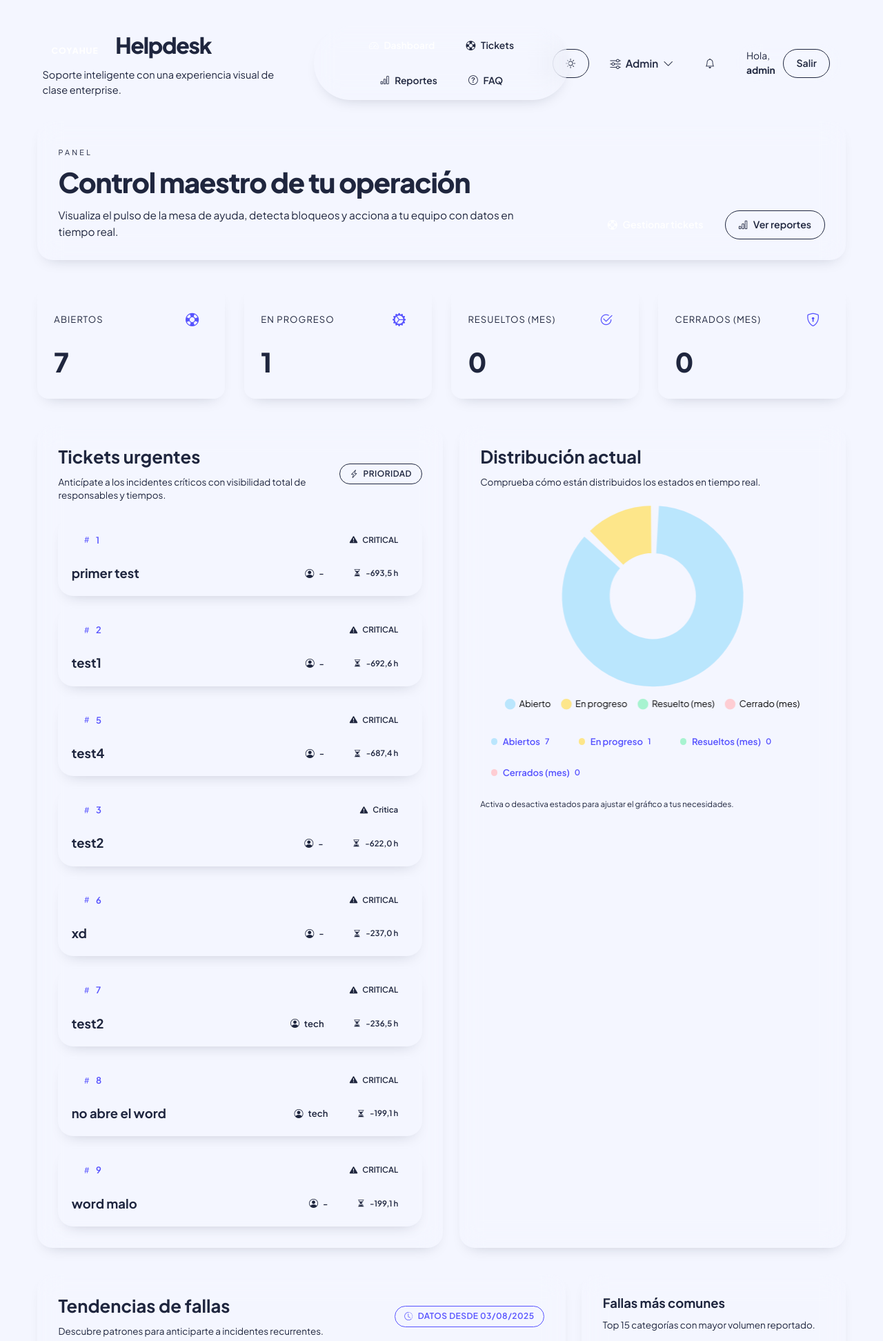
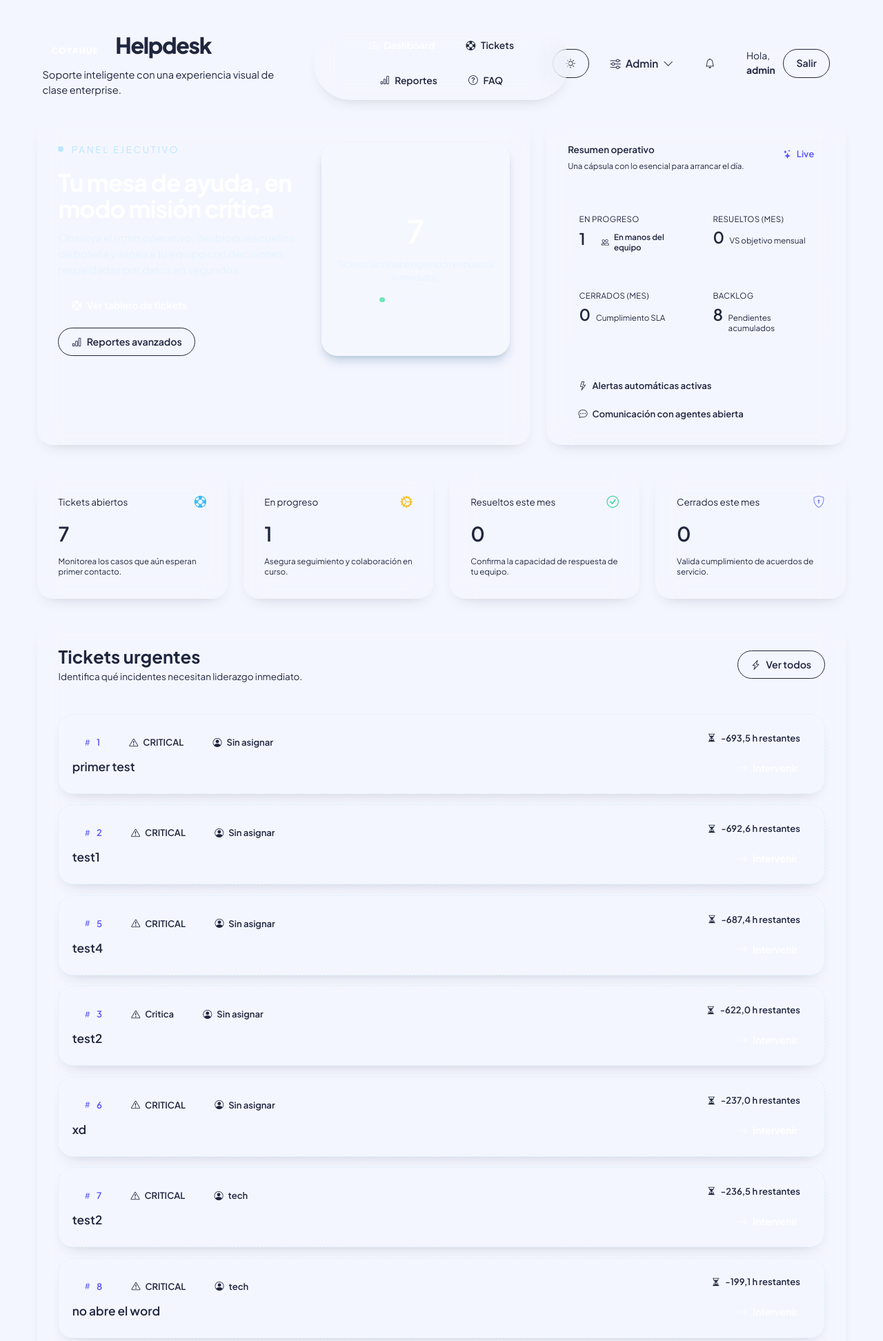
Before and after one commit to robyOps/test, a Django app: page / in a window 1280 px wide. Shown: the top 1944 px of the page at 69% size. Run offline with Django 5.2, Linux system fonts and the light colour scheme; a user stored in the database is signed in; data comes from the database, SQL or seed files in the repository; some libraries are stand-ins or nearby versions.

Commit message:
Rediseño moderno del dashboard

```diff
--- a/mvp-tickets/templates/dashboard.html
+++ b/mvp-tickets/templates/dashboard.html
@@ -3,77 +3,148 @@
 {% block title %}Dashboard{% endblock %}
 
 {% block content %}
-<section class="page-section">
-  <header class="surface-panel page-header">
-    <div class="flex flex-col gap-4 lg:flex-row lg:items-end lg:justify-between">
+<section class="space-y-10">
+  <header class="grid gap-6 xl:grid-cols-[minmax(0,1.65fr)_minmax(0,1fr)]">
+    <article class="surface-panel surface-panel--gradient overflow-hidden">
+      <div class="flex flex-col justify-between gap-8 lg:flex-row">
+        <div class="max-w-xl space-y-5">
+          <div class="flex items-center gap-3 text-sm uppercase tracking-[0.2em] text-sky-200">
+            <span class="inline-flex h-2 w-2 rounded-full bg-sky-200"></span>
+            Panel ejecutivo
+          </div>
           <div class="space-y-3">
-        <span class="page-eyebrow">Panel</span>
-        <h1 class="page-title">Control maestro de tu operación</h1>
-        <p class="page-subtitle">Visualiza el pulso de la mesa de ayuda, detecta bloqueos y acciona a tu equipo con datos en tiempo real.</p>
+            <h1 class="text-3xl font-bold tracking-tight text-white sm:text-4xl">Tu mesa de ayuda, en modo misión crítica</h1>
+            <p class="text-base text-sky-100/80">Observa el ritmo operativo, desbloquea cuellos de botella y alinea a tu equipo con decisiones respaldadas por datos en segundos.</p>
           </div>
-      <div class="page-actions">
-        <a href="{% url 'tickets_home' %}" class="btn btn-primary"><i class="bi bi-life-preserver"></i> Gestionar tickets</a>
-        <a href="{% url 'reports_dashboard' %}" class="btn btn-ghost"><i class="bi bi-bar-chart"></i> Ver reportes</a>
+          <div class="flex flex-wrap gap-3">
+            <a href="{% url 'tickets_home' %}" class="btn btn-primary"><i class="bi bi-life-preserver"></i> Ver tablero de tickets</a>
+            <a href="{% url 'reports_dashboard' %}" class="btn btn-ghost"><i class="bi bi-bar-chart"></i> Reportes avanzados</a>
           </div>
         </div>
+        <div class="grid h-full w-full max-w-xs place-content-center rounded-3xl bg-white/15 px-6 py-8 text-center shadow-lg shadow-sky-900/20 backdrop-blur">
+          <div class="space-y-4">
+            <p class="text-xs uppercase tracking-[0.25em] text-sky-50/70">Pulso actual</p>
+            <p class="text-5xl font-semibold text-white">{{ counts.open|default:0 }}</p>
+            <p class="text-sm text-sky-100/80">Tickets activos exigiendo respuesta inmediata.</p>
+            <div class="flex items-center justify-center gap-2 text-xs font-medium text-sky-50/70">
+              <span class="inline-flex h-2 w-2 rounded-full bg-emerald-300"></span>
+              Ritmo saludable
+            </div>
+          </div>
+        </div>
+      </div>
+    </article>
+
+    <article class="surface-panel surface-panel--muted">
+      <div class="flex items-start justify-between">
+        <div class="space-y-2">
+          <p class="text-sm font-semibold text-muted">Resumen operativo</p>
+          <p class="text-xs text-muted-soft">Una cápsula con lo esencial para arrancar el día.</p>
+        </div>
+        <span class="pill pill--accent"><i class="bi bi-stars"></i> Live</span>
+      </div>
+      <dl class="grid grid-cols-1 gap-4 pt-6 sm:grid-cols-2">
+        <div class="rounded-2xl border border-white/5 bg-white/5 p-4">
+          <dt class="text-xs uppercase tracking-wide text-muted-soft">En progreso</dt>
+          <dd class="mt-1 flex items-baseline gap-2">
+            <span class="text-2xl font-semibold">{{ counts.in_progress|default:0 }}</span>
+            <span class="pill pill--muted text-xs"><i class="bi bi-people"></i> En manos del equipo</span>
+          </dd>
+        </div>
+        <div class="rounded-2xl border border-white/5 bg-white/5 p-4">
+          <dt class="text-xs uppercase tracking-wide text-muted-soft">Resueltos (mes)</dt>
+          <dd class="mt-1 flex items-baseline gap-2">
+            <span class="text-2xl font-semibold">{{ counts.resolved|default:0 }}</span>
+            <span class="text-xs text-muted">VS objetivo mensual</span>
+          </dd>
+        </div>
+        <div class="rounded-2xl border border-white/5 bg-white/5 p-4">
+          <dt class="text-xs uppercase tracking-wide text-muted-soft">Cerrados (mes)</dt>
+          <dd class="mt-1 flex items-baseline gap-2">
+            <span class="text-2xl font-semibold">{{ counts.closed|default:0 }}</span>
+            <span class="text-xs text-muted">Cumplimiento SLA</span>
+          </dd>
+        </div>
+        {% with open_tickets=counts.open|default:0 in_progress_tickets=counts.in_progress|default:0 %}
+        <div class="rounded-2xl border border-white/5 bg-white/5 p-4">
+          <dt class="text-xs uppercase tracking-wide text-muted-soft">Backlog</dt>
+          <dd class="mt-1 flex items-baseline gap-2">
+            <span class="text-2xl font-semibold">{{ open_tickets|add:in_progress_tickets }}</span>
+            <span class="text-xs text-muted">Pendientes acumulados</span>
+          </dd>
+        </div>
+        {% endwith %}
+      </dl>
+      <div class="mt-6 flex flex-wrap gap-3 text-xs text-muted">
+        <span class="pill pill--muted"><i class="bi bi-lightning"></i> Alertas automáticas activas</span>
+        <span class="pill pill--muted"><i class="bi bi-chat-dots"></i> Comunicación con agentes abierta</span>
+      </div>
+    </article>
   </header>
 
-  <section class="stat-grid">
-    <article class="stat-card">
-      <div class="flex items-center justify-between">
-        <span class="stat-card__label">Abiertos</span>
-        <span class="stat-card__icon"><i class="bi bi-life-preserver"></i></span>
+  <section class="grid gap-6 lg:grid-cols-2 xl:grid-cols-4">
+    <article class="surface-panel surface-panel--muted flex flex-col gap-4">
+      <div class="flex items-center justify-between text-sm text-muted">
+        <span>Tickets abiertos</span>
+        <i class="bi bi-life-preserver text-lg text-sky-400"></i>
       </div>
-      <p class="stat-card__value">{{ counts.open }}</p>
+      <p class="text-3xl font-semibold">{{ counts.open|default:0 }}</p>
+      <p class="text-xs text-muted-soft">Monitorea los casos que aún esperan primer contacto.</p>
     </article>
-    <article class="stat-card">
-      <div class="flex items-center justify-between">
-        <span class="stat-card__label">En progreso</span>
-        <span class="stat-card__icon"><i class="bi bi-gear-wide-connected"></i></span>
+    <article class="surface-panel surface-panel--muted flex flex-col gap-4">
+      <div class="flex items-center justify-between text-sm text-muted">
+        <span>En progreso</span>
+        <i class="bi bi-gear-wide-connected text-lg text-amber-400"></i>
       </div>
-      <p class="stat-card__value">{{ counts.in_progress }}</p>
+      <p class="text-3xl font-semibold">{{ counts.in_progress|default:0 }}</p>
+      <p class="text-xs text-muted-soft">Asegura seguimiento y colaboración en curso.</p>
     </article>
-    <article class="stat-card">
-      <div class="flex items-center justify-between">
-        <span class="stat-card__label">Resueltos (mes)</span>
-        <span class="stat-card__icon"><i class="bi bi-check2-circle"></i></span>
+    <article class="surface-panel surface-panel--muted flex flex-col gap-4">
+      <div class="flex items-center justify-between text-sm text-muted">
+        <span>Resueltos este mes</span>
+        <i class="bi bi-check-circle text-lg text-emerald-400"></i>
       </div>
-      <p class="stat-card__value">{{ counts.resolved }}</p>
+      <p class="text-3xl font-semibold">{{ counts.resolved|default:0 }}</p>
+      <p class="text-xs text-muted-soft">Confirma la capacidad de respuesta de tu equipo.</p>
     </article>
-    <article class="stat-card">
-      <div class="flex items-center justify-between">
-        <span class="stat-card__label">Cerrados (mes)</span>
-        <span class="stat-card__icon"><i class="bi bi-shield-lock"></i></span>
+    <article class="surface-panel surface-panel--muted flex flex-col gap-4">
+      <div class="flex items-center justify-between text-sm text-muted">
+        <span>Cerrados este mes</span>
+        <i class="bi bi-shield-lock text-lg text-indigo-400"></i>
       </div>
-      <p class="stat-card__value">{{ counts.closed }}</p>
+      <p class="text-3xl font-semibold">{{ counts.closed|default:0 }}</p>
+      <p class="text-xs text-muted-soft">Valida cumplimiento de acuerdos de servicio.</p>
     </article>
   </section>
 
-  <section class="grid gap-6 xl:grid-cols-[1.05fr_1fr]">
-    <article class="surface-panel surface-panel--muted">
-      <div class="flex flex-col gap-2 sm:flex-row sm:items-center sm:justify-between">
-        <div class="stack">
+  <section class="grid gap-6 2xl:grid-cols-[minmax(0,1.4fr)_minmax(0,1fr)]">
+    <article class="surface-panel surface-panel--muted space-y-6">
+      <div class="flex flex-col gap-3 lg:flex-row lg:items-center lg:justify-between">
+        <div class="space-y-1">
           <h2 class="heading-lg">Tickets urgentes</h2>
-          <p class="text-sm text-muted">Anticípate a los incidentes críticos con visibilidad total de responsables y tiempos.</p>
+          <p class="text-sm text-muted">Identifica qué incidentes necesitan liderazgo inmediato.</p>
         </div>
-        <span class="chip chip--danger"><i class="bi bi-lightning-charge"></i> Prioridad</span>
+        <a href="{% url 'tickets_home' %}?priority=alta" class="btn btn-ghost"><i class="bi bi-lightning-charge"></i> Ver todos</a>
       </div>
       {% if urgent_tickets %}
-      <ul class="card-list" role="list">
+      <ul class="space-y-4" role="list">
         {% for ticket in urgent_tickets %}
-        <li class="surface-panel surface-panel--compact surface-panel--tonal">
-          <div class="flex flex-wrap items-center justify-between gap-3 text-sm text-muted">
+        <li class="surface-panel surface-panel--tonal surface-panel--compact border border-dashed border-sky-200/40">
+          <div class="flex flex-col gap-4 md:flex-row md:items-center md:justify-between">
+            <div class="space-y-2">
+              <div class="flex flex-wrap items-center gap-3 text-xs text-muted-soft">
                 <a href="{% url 'ticket_detail' ticket.id %}" class="pill pill--accent" aria-label="Abrir ticket {{ ticket.code }}">
                   <i class="bi bi-hash"></i>
                   {{ ticket.code }}
                 </a>
-            <span class="pill pill--danger text-xs"><i class="bi bi-exclamation-triangle-fill"></i> {{ ticket.priority.name }}</span>
+                <span class="pill pill--danger"><i class="bi bi-exclamation-triangle"></i> {{ ticket.priority.name }}</span>
+                <span class="pill pill--muted"><i class="bi bi-person-circle"></i>{% if ticket.assigned_to %}{{ ticket.assigned_to.username }}{% else %}Sin asignar{% endif %}</span>
               </div>
-          <div class="flex flex-col gap-4 sm:flex-row sm:items-center sm:justify-between">
-            <p class="heading-md">{{ ticket.title }}</p>
-            <div class="flex flex-wrap items-center gap-3 text-sm text-muted">
-              <span class="pill pill--muted"><i class="bi bi-person-circle"></i>{% if ticket.assigned_to %}{{ ticket.assigned_to.username }}{% else %}-{% endif %}</span>
-              <span class="pill pill--warning text-xs"><i class="bi bi-hourglass-split"></i> {{ ticket.remaining_hours|floatformat:1 }} h</span>
+              <h3 class="text-lg font-semibold text-muted">{{ ticket.title }}</h3>
+            </div>
+            <div class="flex flex-col items-start gap-2 text-sm text-muted-soft md:items-end">
+              <span class="pill pill--warning"><i class="bi bi-hourglass-split"></i> {{ ticket.remaining_hours|floatformat:1 }} h restantes</span>
+              <a href="{% url 'ticket_detail' ticket.id %}" class="btn btn-primary"><i class="bi bi-arrow-right"></i> Intervenir</a>
             </div>
           </div>
         </li>
@@ -82,24 +153,24 @@
       {% else %}
       <div class="empty-state">
         <i class="bi bi-emoji-smile text-4xl text-emerald-300"></i>
-        <p class="text-base">No hay tickets urgentes. Tu equipo mantiene el tablero bajo control.</p>
+        <p class="text-base">Sin alertas críticas por ahora. Mantén la vigilancia con los tableros inteligentes.</p>
       </div>
       {% endif %}
     </article>
 
-    <article class="surface-panel surface-panel--gradient">
-      <div class="stack">
-        <h2 class="heading-lg">Distribución actual</h2>
-        <p class="text-sm text-muted">Comprueba cómo están distribuidos los estados en tiempo real.</p>
+    <article class="surface-panel surface-panel--gradient space-y-6">
+      <div class="space-y-1">
+        <h2 class="heading-lg text-white">Distribución de estados</h2>
+        <p class="text-sm text-sky-100/80">Controla la salud de tu operación en tiempo real. Ajusta la vista con los filtros inferiores.</p>
       </div>
-      <div class="mx-auto h-80 w-full max-w-xl">
+      <div class="mx-auto h-72 w-full max-w-sm">
         <canvas id="statusChart" aria-label="Gráfico circular de estado de tickets"></canvas>
       </div>
-      <div id="statusFilters" class="flex flex-wrap gap-3">
+      <div id="statusFilters" class="flex flex-wrap gap-3 text-xs">
         <label class="pill pill--accent" data-index="0">
           <input type="checkbox" class="status-toggle sr-only" data-index="0" checked>
           <span class="flex items-center gap-2">
-            <span class="inline-flex h-2.5 w-2.5 rounded-full" style="background-color: #bae6fd"></span>
+            <span class="inline-flex h-2.5 w-2.5 rounded-full" style="background-color: #38bdf8"></span>
             Abiertos
           </span>
           <span class="text-xs text-muted-soft">{{ counts.open }}</span>
@@ -107,7 +178,7 @@
         <label class="pill pill--accent" data-index="1">
           <input type="checkbox" class="status-toggle sr-only" data-index="1" checked>
           <span class="flex items-center gap-2">
-            <span class="inline-flex h-2.5 w-2.5 rounded-full" style="background-color: #fde68a"></span>
+            <span class="inline-flex h-2.5 w-2.5 rounded-full" style="background-color: #fbbf24"></span>
             En progreso
           </span>
           <span class="text-xs text-muted-soft">{{ counts.in_progress }}</span>
@@ -115,7 +186,7 @@
         <label class="pill pill--accent" data-index="2">
           <input type="checkbox" class="status-toggle sr-only" data-index="2" checked>
           <span class="flex items-center gap-2">
-            <span class="inline-flex h-2.5 w-2.5 rounded-full" style="background-color: #a7f3d0"></span>
+            <span class="inline-flex h-2.5 w-2.5 rounded-full" style="background-color: #34d399"></span>
             Resueltos (mes)
           </span>
           <span class="text-xs text-muted-soft">{{ counts.resolved }}</span>
@@ -123,25 +194,24 @@
         <label class="pill pill--accent" data-index="3">
           <input type="checkbox" class="status-toggle sr-only" data-index="3" checked>
           <span class="flex items-center gap-2">
-            <span class="inline-flex h-2.5 w-2.5 rounded-full" style="background-color: #fecdd3"></span>
+            <span class="inline-flex h-2.5 w-2.5 rounded-full" style="background-color: #f472b6"></span>
             Cerrados (mes)
           </span>
           <span class="text-xs text-muted-soft">{{ counts.closed }}</span>
         </label>
       </div>
-      <p class="text-xs text-muted-soft">Activa o desactiva estados para ajustar el gráfico a tus necesidades.</p>
     </article>
   </section>
 
-  <section class="grid gap-6 xl:grid-cols-[2fr_1fr]">
-    <article class="surface-panel surface-panel--gradient">
-      <div class="flex flex-col gap-2 sm:flex-row sm:items-center sm:justify-between">
-        <div class="stack">
+  <section class="grid gap-6 2xl:grid-cols-[minmax(0,1.5fr)_minmax(0,1fr)]">
+    <article class="surface-panel surface-panel--muted space-y-6">
+      <div class="flex flex-col gap-3 lg:flex-row lg:items-center lg:justify-between">
+        <div class="space-y-1">
           <h2 class="heading-lg">Tendencias de fallas</h2>
-          <p class="text-sm text-muted">Descubre patrones para anticiparte a incidentes recurrentes.</p>
+          <p class="text-sm text-muted">Descubre patrones y anticipa incidentes recurrentes con datos históricos.</p>
         </div>
         {% if has_failures_data %}
-        <span class="chip chip--accent"><i class="bi bi-clock-history"></i> Datos desde {{ failures_since|localtime|date:"d/m/Y" }}</span>
+        <span class="pill pill--accent"><i class="bi bi-clock-history"></i> Desde {{ failures_since|localtime|date:"d/m/Y" }}</span>
         {% endif %}
       </div>
 
@@ -159,23 +229,30 @@
       {% endif %}
     </article>
 
-    <article class="surface-panel surface-panel--muted">
-      <div class="stack">
+    <article class="surface-panel surface-panel--muted space-y-6">
+      <div class="space-y-1">
         <h3 class="heading-md">Fallas más comunes</h3>
-        <p class="text-sm text-muted">Top 15 categorías con mayor volumen reportado.</p>
+        <p class="text-sm text-muted">Top de categorías con mayor volumen reportado.</p>
       </div>
       {% if failure_breakdown %}
-      <ul class="card-list overflow-y-auto pr-2" role="list">
+      <ul class="space-y-3" role="list">
         {% for failure in failure_breakdown %}
-        <li class="surface-panel surface-panel--compact surface-panel--tonal">
-          <div class="flex items-center justify-between">
+        <li class="surface-panel surface-panel--tonal surface-panel--compact">
+          <div class="flex items-center justify-between gap-4">
             <div class="flex items-center gap-3">
-              <span class="avatar" style="background: linear-gradient(135deg, {{ failure.color }}33, {{ failure.color }}66);">{{ forloop.counter }}</span>
-              <span class="text-sm text-muted-soft">{{ failure.label }}</span>
+              <span class="avatar" style="background: linear-gradient(135deg, {{ failure.color }}33, {{ failure.color }}99);">{{ forloop.counter }}</span>
+              <div>
+                <p class="text-sm font-medium text-muted">{{ failure.label }}</p>
+                <p class="text-xs text-muted-soft">Tickets: {{ failure.total }}</p>
               </div>
-            <span class="text-sm text-muted-soft">{{ failure.total }}</span>
             </div>
-          <div class="mt-2 h-2 w-full overflow-hidden rounded-full" style="background: rgba(148, 163, 184, 0.2);">
+            {% if failure_breakdown.0.total %}
+            <span class="pill pill--muted text-xs">
+              {% widthratio failure.total failure_breakdown.0.total 100 %}% del top
+            </span>
+            {% endif %}
+          </div>
+          <div class="mt-3 h-2 w-full overflow-hidden rounded-full" style="background: rgba(148, 163, 184, 0.2);">
             {% if failure_breakdown.0.total %}
             <div class="h-full rounded-full" style="background: linear-gradient(90deg, {{ failure.color }}66, {{ failure.color }}aa); width: {% widthratio failure.total failure_breakdown.0.total 100 %}%;"></div>
             {% else %}
@@ -215,7 +292,7 @@
 
     if (statusCanvas) {
       const statusCtx = statusCanvas.getContext('2d');
-      const statusPalette = ['#bae6fd', '#fde68a', '#a7f3d0', '#fecdd3'];
+      const statusPalette = ['#38bdf8', '#fbbf24', '#34d399', '#f472b6'];
 
       statusChart = new Chart(statusCtx, {
         type: 'doughnut',
```
Lines whose indentation alone changed are shown as unchanged.
